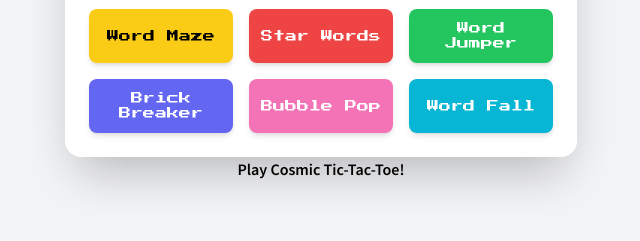
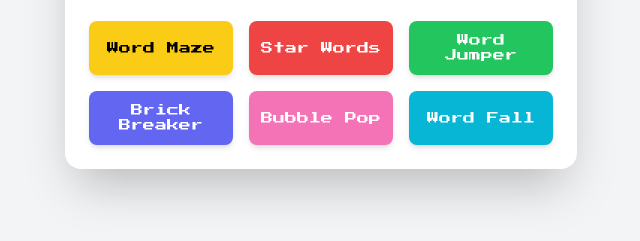
Before and after one commit to DanicaBHSS/articulation-arcade, a plain HTML site: page index.html in a window 1280 px wide. Shown: the part 389-630 px from the top of the page, without its empty margins (319-959 px from the left). Drawn offline with nearby package versions, Linux system fonts and the light colour scheme.

Commit message:
Update index.html

```diff
--- a/index.html
+++ b/index.html
@@ -581,4 +581,3 @@
     </script>
 </body>
 </html>
-<a href="tic-tac-toe.html">Play Cosmic Tic-Tac-Toe!</a>
```
